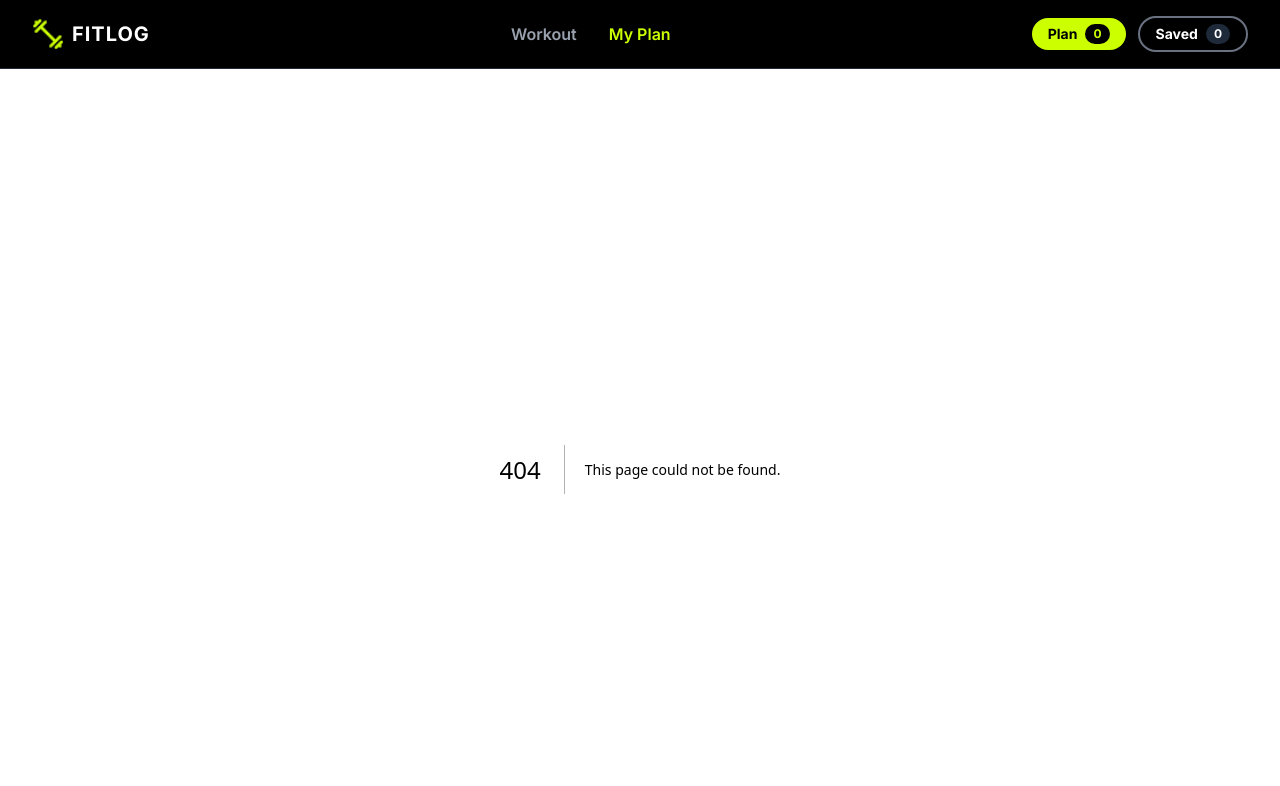
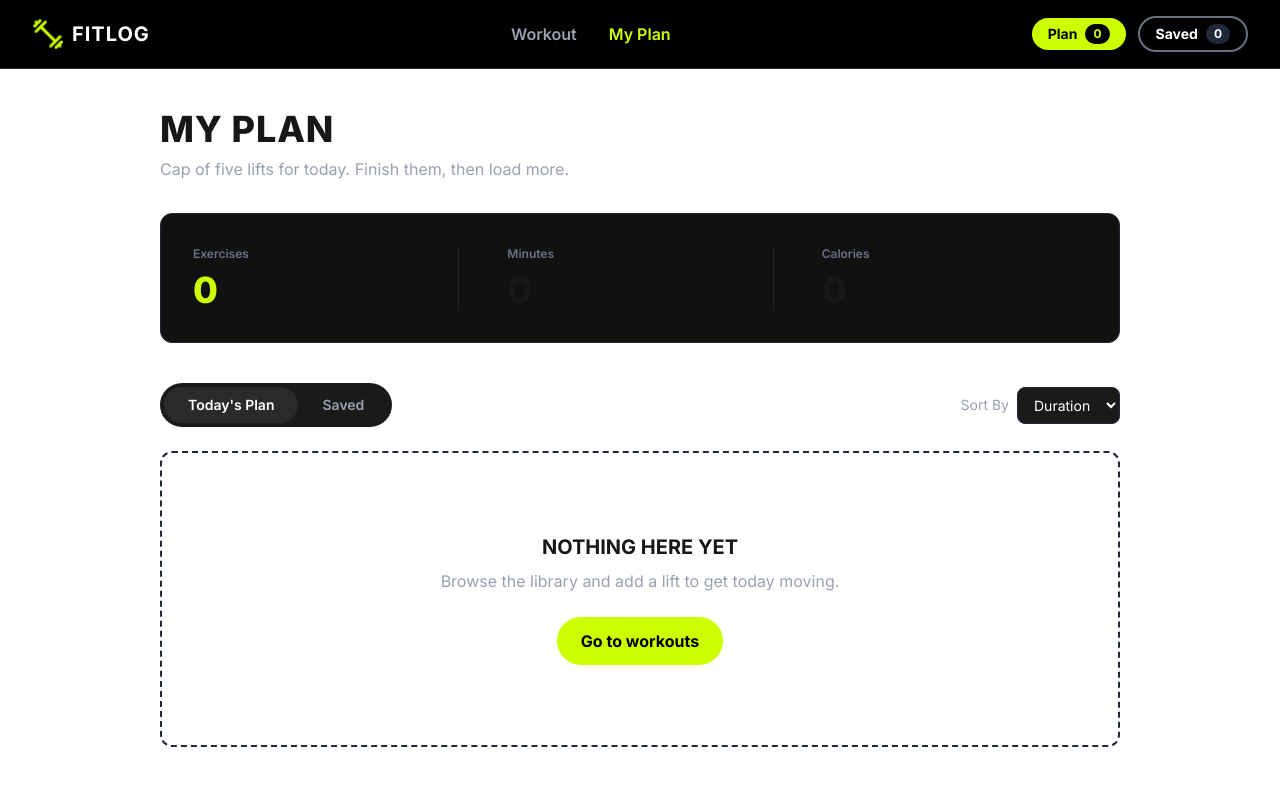
Before and after one commit to fuwaraahmed-pixel/B14-A6-Fit-Log, a Next.js app: page /my-plan in a window 1280 px wide. Before the commit this address had no page. Shown: the top 786 px of the page. Built offline with nearby package versions, Linux system fonts and the light colour scheme.

Commit message:
completed my plan page with tabs and sorting

```diff
--- /dev/null
+++ b/src/app/my-plan/page.jsx
@@ -0,0 +1,154 @@
+"use client";
+
+import { useWorkout } from "../context/WorkoutContext";
+import Link from "next/link";
+import Image from "next/image";
+import { useState } from "react";
+import toast from "react-hot-toast";
+
+export default function MyPlanPage() {
+    const { plannedWorkouts, savedWorkouts, removeFromPlan, removeFromSaved } = useWorkout();
+    const [activeTab, setActiveTab] = useState("plan"); // "plan" বা "saved"
+    const [sortBy, setSortBy] = useState("duration");
+
+    // Metrics calculation (শুধুমাত্র প্ল্যান করা ওয়ার্কআউটের জন্য)
+    const totalExercises = plannedWorkouts.length;
+    const totalMinutes = plannedWorkouts.reduce((total, item) => total + item.duration, 0);
+    const totalCalories = plannedWorkouts.reduce((total, item) => total + item.caloriesBurned, 0);
+
+    // কোন ট্যাবে ক্লিক করা আছে তার উপর ভিত্তি করে ডেটা দেখানো
+    const displayList = activeTab === "plan" ? plannedWorkouts : savedWorkouts;
+
+    // সর্ট (Sort) করার লজিক (Challenge Requirement)
+    const sortedList = [...displayList].sort((a, b) => {
+        if (sortBy === "duration") return b.duration - a.duration;
+        if (sortBy === "calories") return b.caloriesBurned - a.caloriesBurned;
+        if (sortBy === "rating") return b.rating - a.rating;
+        return 0;
+    });
+
+    return (
+        <main className="container mx-auto px-4 md:px-8 py-10 max-w-5xl">
+
+            {/* Header (বাম দিকে এলাইন করা) */}
+            <div className="mb-8 text-left">
+                <h1 className="text-3xl md:text-4xl font-extrabold uppercase tracking-wide mb-2">My Plan</h1>
+                <p className="text-gray-400 text-sm md:text-base">Cap of five lifts for today. Finish them, then load more.</p>
+            </div>
+
+            {/* Metrics Summary Row (ছবির মতো একটি বড় বক্স) */}
+            <div className="bg-[#111111] border border-gray-800 rounded-xl p-6 md:p-8 mb-10 flex flex-col md:flex-row justify-between items-start md:items-center gap-6">
+                <div className="flex-1 w-full md:border-r border-gray-800">
+                    <p className="text-gray-500 text-xs font-semibold mb-2">Exercises</p>
+                    <p className="text-4xl font-extrabold text-[#ccff00]">{totalExercises}</p>
+                </div>
+                <div className="flex-1 w-full md:border-r border-gray-800 md:pl-6">
+                    <p className="text-gray-500 text-xs font-semibold mb-2">Minutes</p>
+                    <p className="text-4xl font-extrabold">{totalMinutes}</p>
+                </div>
+                <div className="flex-1 w-full md:pl-6">
+                    <p className="text-gray-500 text-xs font-semibold mb-2">Calories</p>
+                    <p className="text-4xl font-extrabold">{totalCalories}</p>
+                </div>
+            </div>
+
+            {/* Tabs and Sort By */}
+            <div className="flex flex-col sm:flex-row justify-between items-center mb-6 gap-4">
+                {/* Tabs */}
+                <div className="bg-[#1a1a1a] p-1 rounded-full flex">
+                    <button
+                        onClick={() => setActiveTab("plan")}
+                        className={`px-6 py-2 rounded-full text-sm font-semibold transition-colors ${activeTab === "plan" ? "bg-[#2a2a2a] text-white" : "text-gray-400 hover:text-white"}`}
+                    >
+                        Today's Plan
+                    </button>
+                    <button
+                        onClick={() => setActiveTab("saved")}
+                        className={`px-6 py-2 rounded-full text-sm font-semibold transition-colors ${activeTab === "saved" ? "bg-[#2a2a2a] text-white" : "text-gray-400 hover:text-white"}`}
+                    >
+                        Saved
+                    </button>
+                </div>
+
+                {/* Sort Dropdown */}
+                <div className="flex items-center gap-2 text-sm text-gray-400">
+                    <span>Sort By</span>
+                    <select
+                        value={sortBy}
+                        onChange={(e) => setSortBy(e.target.value)}
+                        className="bg-[#1a1a1a] border border-gray-800 text-white px-3 py-2 rounded-lg outline-none cursor-pointer"
+                    >
+                        <option value="duration">Duration</option>
+                        <option value="calories">Calories</option>
+                        <option value="rating">Rating</option>
+                    </select>
+                </div>
+            </div>
+
+            {/* Workout Cards List */}
+            {sortedList.length === 0 ? (
+                // Empty State
+                <div className="text-center py-20 border-2 border-dashed border-gray-800 rounded-xl">
+                    <h3 className="text-xl font-bold uppercase mb-2">Nothing here yet</h3>
+                    <p className="text-gray-400 mb-6">Browse the library and add a lift to get today moving.</p>
+                    <Link href="/" className="inline-block bg-[#ccff00] text-black font-bold px-6 py-3 rounded-full hover:bg-white transition-colors">
+                        Go to workouts
+                    </Link>
+                </div>
+            ) : (
+                // List of Cards
+                <div className="space-y-4">
+                    {sortedList.map(workout => (
+                        <div key={workout.id} className="bg-[#111111] border border-gray-800 rounded-xl p-4 md:p-6 flex flex-col md:flex-row items-center gap-6">
+
+                            {/* Thumbnail */}
+                            <Image
+                                src={workout.image}
+                                alt={workout.name}
+                                width={180}
+                                height={100}
+                                className="rounded-lg object-cover w-full md:w-[180px] h-[100px]"
+                            />
+
+                            {/* Details */}
+                            <div className="flex-1 text-center md:text-left">
+                                <h3 className="text-lg font-bold uppercase mb-1">{workout.name}</h3>
+                                <p className="text-gray-400 text-xs mb-3">{workout.equipment}</p>
+                                <div className="flex justify-center md:justify-start gap-4 text-xs text-gray-300 font-medium">
+                                    <span>⏱️ {workout.duration} min</span>
+                                    <span>🔥 {workout.caloriesBurned} kcal</span>
+                                    <span>⭐ {workout.rating}</span>
+                                </div>
+                            </div>
+
+                            {/* Action Buttons */}
+                            <div className="flex items-center gap-3 w-full md:w-auto justify-center md:justify-end">
+                                <Link
+                                    href={`/workout/${workout.id}`}
+                                    className="px-4 py-2 rounded-full border border-gray-600 text-xs font-bold hover:border-white transition-colors"
+                                >
+                                    View Details
+                                </Link>
+
+                                <button
+                                    onClick={() => toast.success("Marked as Done!")}
+                                    className="px-4 py-2 rounded-full bg-[#ccff00] text-black text-xs font-bold flex items-center gap-2 hover:bg-white transition-colors"
+                                >
+                                    ✔ Mark as Done
+                                </button>
+
+                                <button
+                                    onClick={() => activeTab === 'plan' ? removeFromPlan(workout.id) : removeFromSaved(workout.id)}
+                                    className="p-2 text-gray-500 hover:text-white transition-colors"
+                                >
+                                    ✕
+                                </button>
+                            </div>
+                        </div>
+                    ))}
+                </div>
+            )}
+
+        </main>
+    );
+}
```
